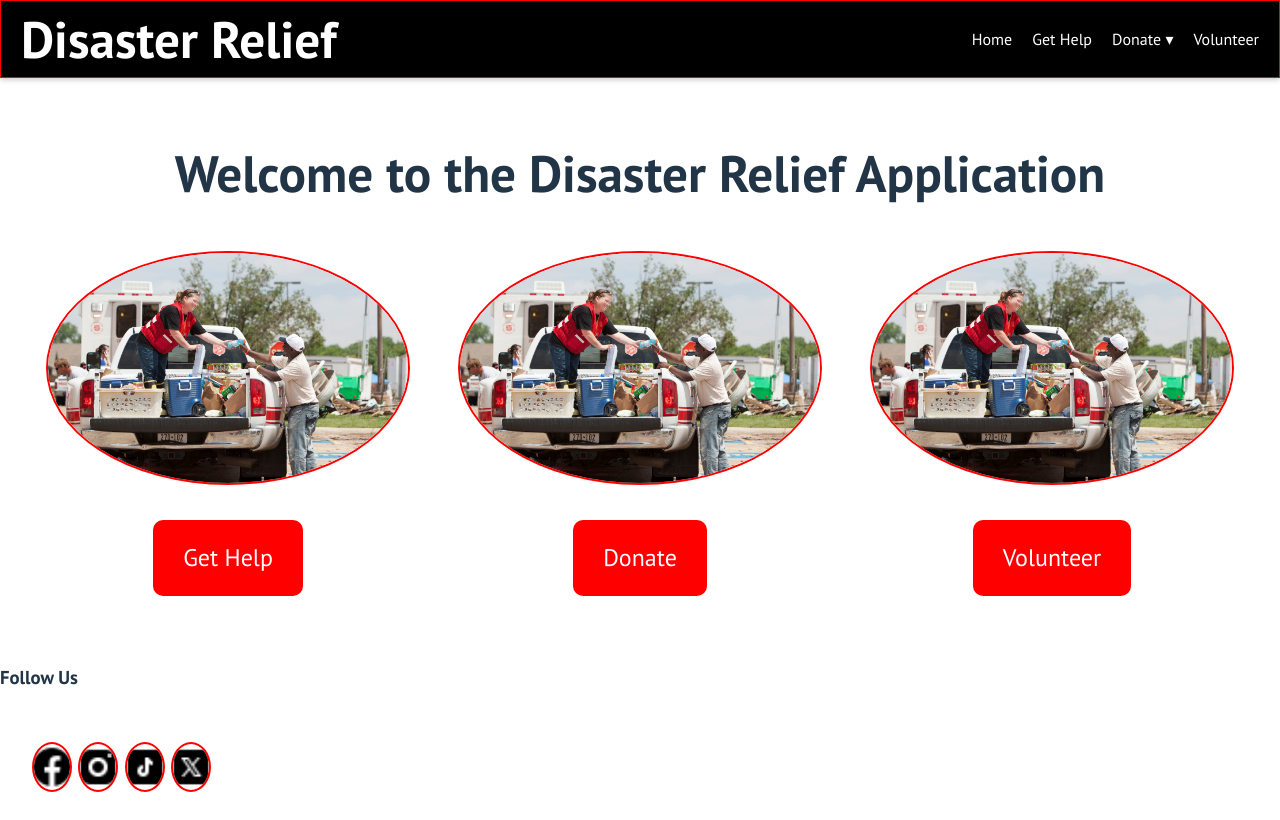
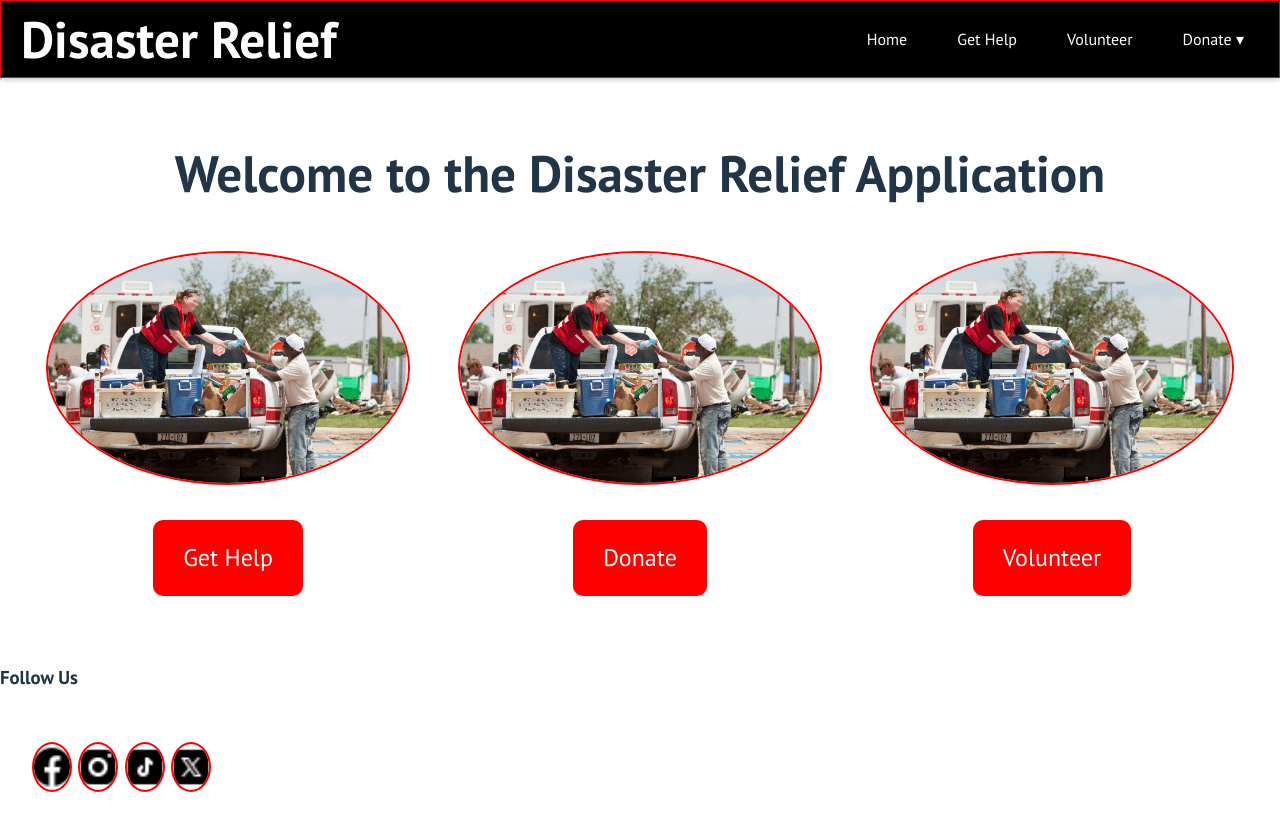
Before and after one commit to amoriss/ReactDisasterRelief, a React (Vite) app in the folder reactdisasterrelief.client/: page / in a window 1280 px wide. Built offline with nearby package versions, Linux system fonts and the light colour scheme.

Commit message:
navbar updated with color change on hover with dropdown working using javascript

```diff
--- a/reactdisasterrelief.client/src/components/Home.jsx
+++ b/reactdisasterrelief.client/src/components/Home.jsx
@@ -2,6 +2,7 @@ import { Link } from 'react-router-dom';
 import './Home.css';
 import getHelpImage from '../assets/truck-disaster-relief.jpg';
 function Home() {
+    console.log("Home component rendered");
     return (
         <div className="home-container">
             <h1>Welcome to the Disaster Relief Application</h1>
--- a/reactdisasterrelief.client/src/components/Navbar.css
+++ b/reactdisasterrelief.client/src/components/Navbar.css
@@ -8,7 +8,7 @@ body {
 }
 
 
-.dropdown {
+/*.dropdown {
     position: relative;
 }
 
@@ -19,7 +19,7 @@ body {
     color: black;
     min-width: 160px;
     z-index: 1;
-}
+}*/
 
     .dropdown-content a {
         float: none;
@@ -27,6 +27,7 @@ body {
         display: block;
         text-align: left;
         color: black;
+        transition: background-color 0.3s ease, color 0.3s ease;
     }
 
         .dropdown-content a:hover {
@@ -35,9 +36,9 @@ body {
             transform: scale(1.05);
         }
 
-.dropdown:hover .dropdown-content {
+/*.dropdown:hover .dropdown-content {
     display: block;
-}
+}*/
 
 .navbar a:hover,
 .dropdown:hover > a {
--- a/reactdisasterrelief.client/src/components/Navbar.jsx
+++ b/reactdisasterrelief.client/src/components/Navbar.jsx
@@ -1,36 +1,124 @@
+import React, { useState } from 'react';
 import { Link } from 'react-router-dom';
 import './Navbar.css';
 
 const Navbar = () => {
+    const [hovered, setHovered] = useState(null); //state for hovered nav itme
+    const [dropdownOpen, setDropdownOpen] = useState(false); //state for dropdown visibility
+
     return (
         <nav style={styles.navbar}>
             <h1 style={styles.title}>Disaster Relief</h1>
             <ul style={styles.navList}>
-                <li style={styles.navItem}>
-                    <Link to="/" style={styles.navLink}>Home</Link>
-                </li>
-                <li style={styles.navItem}>
-                    <Link to="/get-help" style={styles.navLink}>Get Help</Link>
+                <li
+                    key="home"
+                    style={styles.navItem}
+                    onMouseEnter={() => setHovered(0)}
+                    onMouseLeave={() => setHovered(null)}
+                >
+                    <Link
+                        to="/"
+                        style={{
+                            ...styles.navLink,
+                            backgroundColor: hovered === 0 ? 'red' : 'transparent',
+                        }}
+
+
+                    >
+                    Home
+                    </Link>
                 </li>
 
-                <li style={styles.navItem}>
-                    <div className="dropdown">
-                        <Link to="/donate" style={styles.navLink}>Donate &#9662;</Link>
-                        <div className="dropdown-content">
-                            <Link to="/donate">Money</Link>
-                            <Link to="/donate">Supplies</Link>
+                {['Get Help', 'Volunteer'].map((item, index) => (
+
+                    <li
+                        key={index + 1}
+                        style={styles.navItem}
+                        onMouseEnter={() => setHovered(index + 1)}
+                        onMouseLeave={() => setHovered(null)}
+                    >
+
+                        <Link
+                            to={`/${item.toLowerCase().replace(' ', '-')}`}
+                            style={{
+                                ...styles.navLink,
+                                backgroundColor: hovered === index + 1 ? 'red' : 'transparent',
+                            }}
+
+                        >
+                            {item}
+                        </Link>
+                    </li>
+                ))}
+
+                {/*Drop down for the Donate Option*/}
+                <li
+                    style={styles.navItem}
+                    onMouseEnter={() => setDropdownOpen(true)} //open dropdown on hover
+                    onMouseLeave={() => setDropdownOpen(false)} //close dropdown on hover
+                >
+                    <Link
+                        to="/donate"
+                        style={{
+                            ...styles.navLink,
+                            backgroundColor: dropdownOpen ? 'red' : 'transparent',
+                        }}
+                    >
+                        Donate &#9662;
+                    </Link>
+                    {/*dropdown content that appears when hovered*/}
+                    {dropdownOpen && (
+
+                        <div className="dropdown-content" style={styles.dropdownContent}>
+                            <Link to="/donate" style={styles.dropdownLink}>Money</Link>
+                            <Link to="/donate" style={styles.dropdownLink}>Supplies</Link>
                         </div>
-                    </div>
+
+                    )}
+
                 </li>
+            </ul>
+        </nav>
+    );
+};
 
 
-                <li style={styles.navItem}>
-                    <Link to="/volunteer" style={styles.navLink}>Volunteer</Link>
-                </li>
-            </ul>
-        </nav >
-    );
-};
+
+
+
+
+
+
+//const Navbar = () => {
+//    return (
+//        <nav style={styles.navbar}>
+//            <h1 style={styles.title}>Disaster Relief</h1>
+//            <ul style={styles.navList}>
+//                <li style={styles.navItem}>
+//                    <Link to="/" style={styles.navLink}>Home</Link>
+//                </li>
+//                <li style={styles.navItem}>
+//                    <Link to="/get-help" style={styles.navLink}>Get Help</Link>
+//                </li>
+
+//                <li style={styles.navItem}>
+//                    <div className="dropdown">
+//                        <Link to="/donate" style={styles.navLink}>Donate &#9662;</Link>
+//                        <div className="dropdown-content">
+//                            <Link to="/donate">Money</Link>
+//                            <Link to="/donate">Supplies</Link>
+//                        </div>
+//                    </div>
+//                </li>
+
+
+//                <li style={styles.navItem}>
+//                    <Link to="/volunteer" style={styles.navLink}>Volunteer</Link>
+//                </li>
+//            </ul>
+//        </nav >
+//    );
+//};
 
 const styles = {
     navbar: {
@@ -58,10 +146,33 @@ const styles = {
     },
     navItem: {
         marginLeft: '20px',
+        position: 'relative',
     },
     navLink: {
         color: 'white',
         textDecoration: 'none',
+        padding: '10px 15px',
+        transition: 'background-color 0.3s',
+    },
+    navLinkHover: {
+        backgroundColor: 'red',
+    },
+
+    dropdownContent: {
+        position: 'absolute',
+        backgroundColor: 'white',
+        zIndex: 1,
+        minWidth: '160px',
+        boxShadow: '0 2px 5px rgba(0,0,0, 0.2)',
+
+    },
+
+    dropdownLink: {
+        display: 'block',
+        padding: '12px 16px',
+        color: 'black',
+        textDecoration: 'none',
+        transition: 'background-color 0.3s, color 0.3s',
     },
 };
 
```
